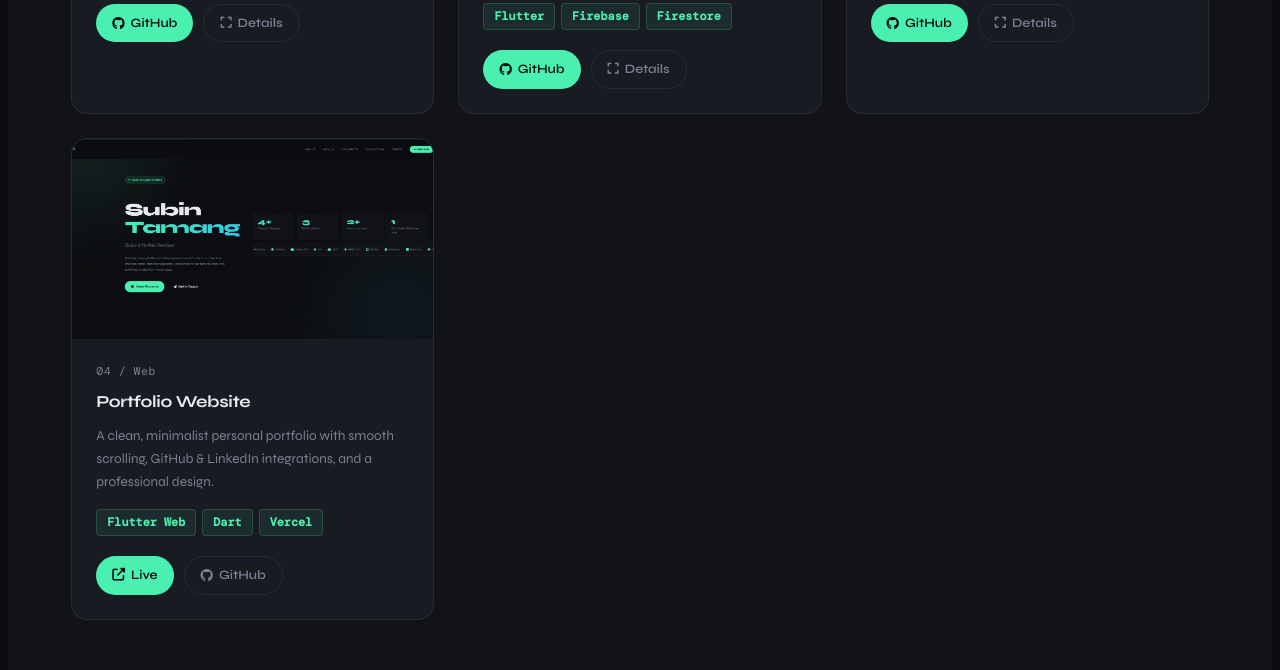
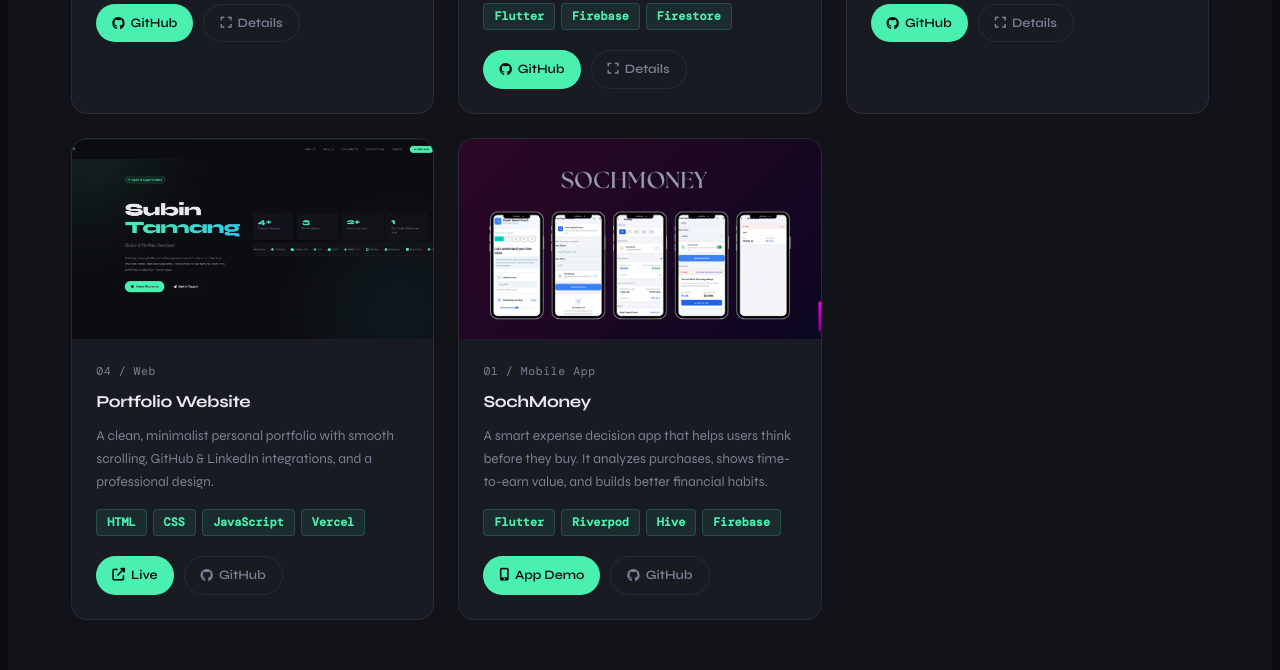
Before and after one commit to Subin-hubs/HTML-CSS-JS-Portfolio, a plain HTML site: page index.html in a window 1280 px wide. Shown: the part 3318-3988 px from the top of the page. Drawn offline with nearby package versions, Linux system fonts and the light colour scheme.

Commit message:
ADD NEW PROJECTS

```diff
--- a/index.html
+++ b/index.html
@@ -270,8 +270,8 @@
             <div class="project-title">Portfolio Website</div>
             <div class="project-desc">A clean, minimalist personal portfolio with smooth scrolling, GitHub & LinkedIn
               integrations, and a professional design.</div>
-            <div class="project-stack"><span class="stack-tag">Flutter Web</span><span
-                class="stack-tag">Dart</span><span class="stack-tag">Vercel</span></div>
+            <div class="project-stack"><span class="stack-tag">HTML</span><span
+                class="stack-tag">CSS</span><span class="stack-tag">JavaScript</span><span class="stack-tag">Vercel</span></div>
             <div class="project-actions">
               <a href="https://subintamang.vercel.app" target="_blank" class="btn-sm btn-sm-accent"
                 onclick="event.stopPropagation()"><i class="fas fa-external-link-alt"></i> Live</a>
@@ -280,6 +280,43 @@
             </div>
           </div>
         </div>
+        <div class="project-card p4 reveal" onclick="openProjectModal('sochmoney')">
+
+          <div class="project-thumb">
+            <img src="assets/projects/sochmoney1.png" alt="SochMoney App" style="width:100%; height:100%; object-fit:cover;">
+          </div>
+
+          <div class="project-body">
+
+            <div class="project-num">01 / Mobile App</div>
+
+            <div class="project-title">SochMoney</div>
+            <div class="project-desc">
+              A smart expense decision app that helps users think before they buy.
+              It analyzes purchases, shows time-to-earn value, and builds better financial habits.
+            </div>
+            <div class="project-stack">
+              <span class="stack-tag">Flutter</span>
+              <span class="stack-tag">Riverpod</span>
+              <span class="stack-tag">Hive</span>
+              <span class="stack-tag">Firebase</span>
+            </div>
+            <div class="project-actions">
+
+              <a href="#" target="_blank" class="btn-sm btn-sm-accent" onclick="event.stopPropagation()">
+                <i class="fas fa-mobile-alt"></i> App Demo
+              </a>
+
+              <a href="https://github.com/yourusername/sochmoney" target="_blank" class="btn-sm btn-sm-ghost"
+                onclick="event.stopPropagation()">
+                <i class="fab fa-github"></i> GitHub
+              </a>
+
+            </div>
+
+          </div>
+        </div>
+
 
       </div>
     </div>
@@ -611,6 +648,33 @@
         github: '#',
         demo: 'https://subintamang.vercel.app'
       },
+      sochmoney: {
+        image: 'assets/projects/sochmoney.png',
+        bg: 'linear-gradient(135deg,#2563eb,#10b981)',
+        title: 'SochMoney App',
+        desc: 'A smart spending decision app that helps users think before they buy. It analyzes purchases based on income, savings, and time-to-earn value to build better financial habits.',
+
+        features: [
+          'Smart purchase analysis (Buy / Think / Avoid decisions)',
+          'Time-to-earn calculation for every expense',
+          'Savings tracking with monthly insights',
+          'Offline-first data storage using Hive',
+          'Clean and responsive UI with dark mode support',
+          'Saved transactions with swipe-to-delete feature'
+        ],
+
+        stack: [
+          'Flutter',
+          'Dart',
+          'Riverpod',
+          'Hive',
+          'GoRouter',
+          'Local Notifications'
+        ],
+
+        github: '#',
+        demo: null
+      }
     };
 
     /* CERT DATA */
```
Also changed, not shown: assets/projects/sochmoney.png (added), assets/projects/sochmoney1.png (added).
